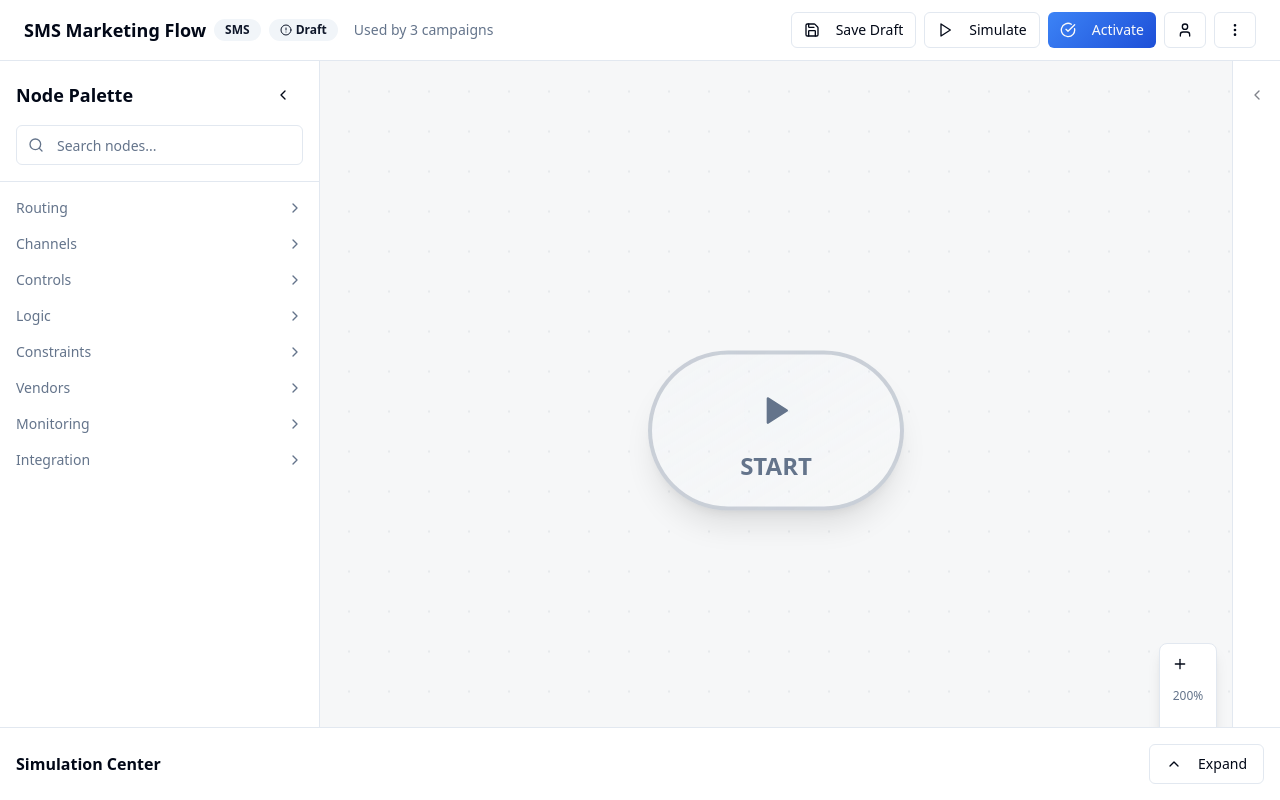
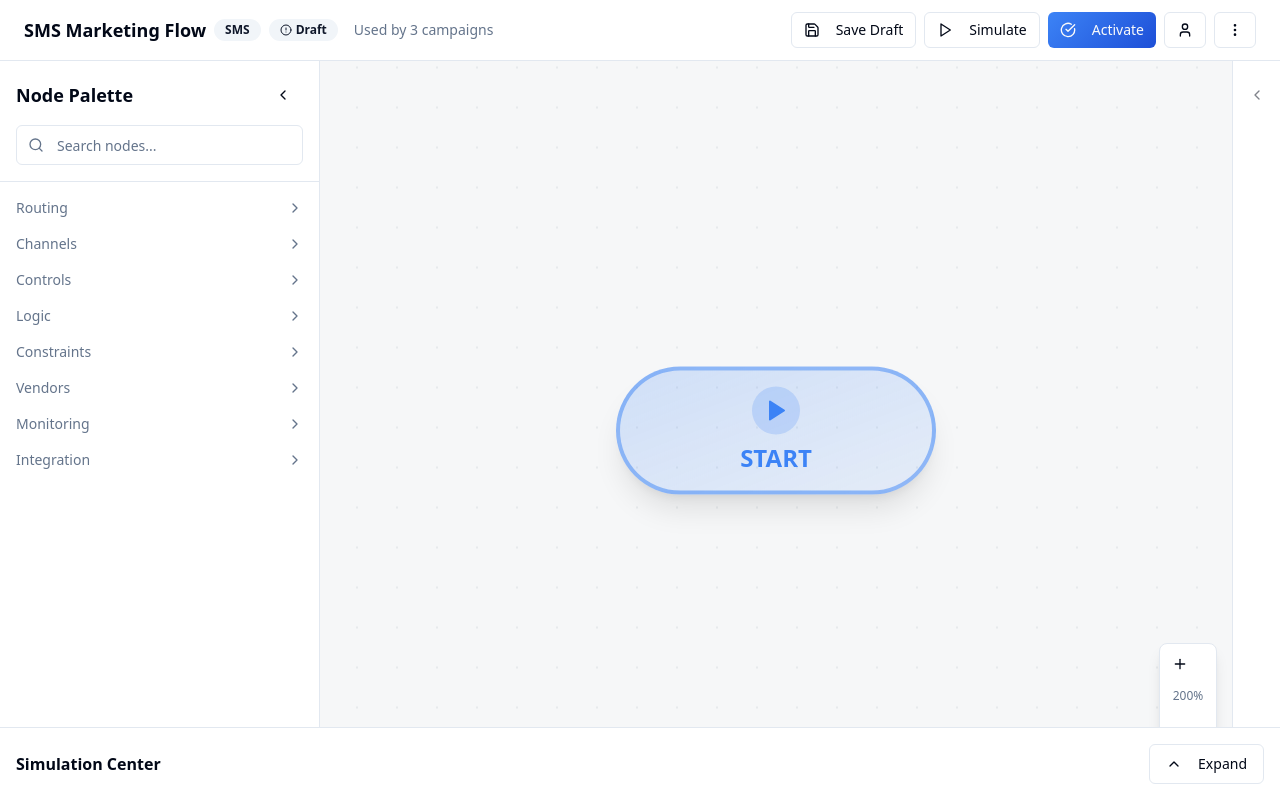
Before and after one commit to product-arch/flowforge-helio, a React (Vite) app: page / in a window 1280 px wide. Built offline with nearby package versions, Linux system fonts and the light colour scheme.

Commit message:
Update StartNode styling
Update the StartNode to have a flatter oval shape. The icon, text, and border colors will now dynamically reflect the theme's primary color.

```diff
--- a/src/components/flow/nodes/StartNode.tsx
+++ b/src/components/flow/nodes/StartNode.tsx
@@ -15,18 +15,18 @@ export const StartNode: React.FC<NodeProps> = ({ id, data, selected }) => {
   return (
     <TooltipProvider>
       <div className={`
-        relative bg-gradient-to-br from-muted/20 to-muted/10
-        border-2 rounded-full p-6 shadow-lg w-32 h-20
-        ${selected ? 'border-primary shadow-primary/20' : 'border-muted-foreground/30'}
+        relative bg-gradient-to-br from-primary/20 to-primary/10
+        border-2 rounded-full p-4 shadow-lg w-40 h-16
+        ${selected ? 'border-primary shadow-primary/20' : 'border-primary/50'}
         hover:shadow-xl hover:scale-105 transition-all duration-300
         flex items-center justify-center
       `}>
         {/* Icon and Label */}
         <div className="flex flex-col items-center gap-1">
-          <div className="p-2 bg-muted/30 rounded-full">
-            <Play className="w-4 h-4 text-muted-foreground fill-muted-foreground" />
+          <div className="p-1.5 bg-primary/20 rounded-full">
+            <Play className="w-3 h-3 text-primary fill-primary" />
           </div>
-          <span className="text-xs font-semibold text-muted-foreground">START</span>
+          <span className="text-xs font-semibold text-primary">START</span>
         </div>
 
         {/* Invisible Handles for connectivity */}
@@ -34,19 +34,19 @@ export const StartNode: React.FC<NodeProps> = ({ id, data, selected }) => {
           type="source"
           position={Position.Right}
           id="right"
-          className="w-3 h-3 opacity-0 pointer-events-none"
+          className="w-3 h-3 opacity-0"
         />
         <Handle
           type="source"
           position={Position.Bottom}
           id="bottom"
-          className="w-3 h-3 opacity-0 pointer-events-none"
+          className="w-3 h-3 opacity-0"
         />
         <Handle
           type="source"
           position={Position.Top}
           id="top"
-          className="w-3 h-3 opacity-0 pointer-events-none"
+          className="w-3 h-3 opacity-0"
         />
 
         <Tooltip>
```
